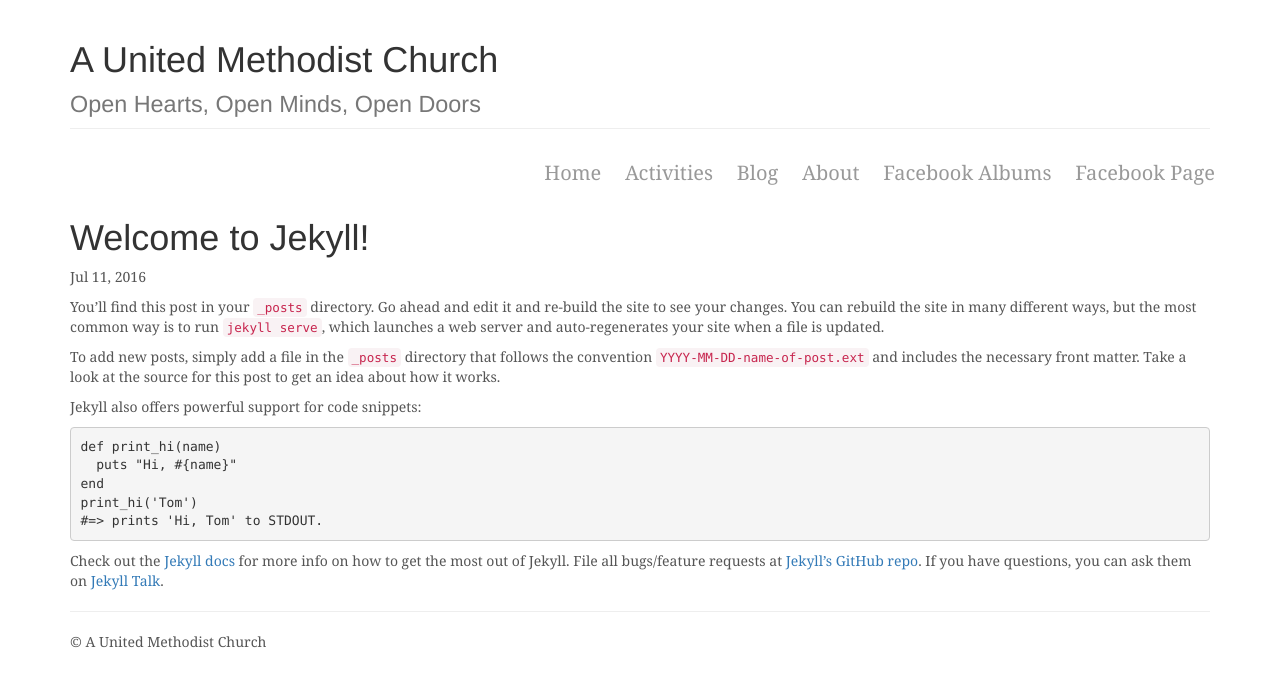
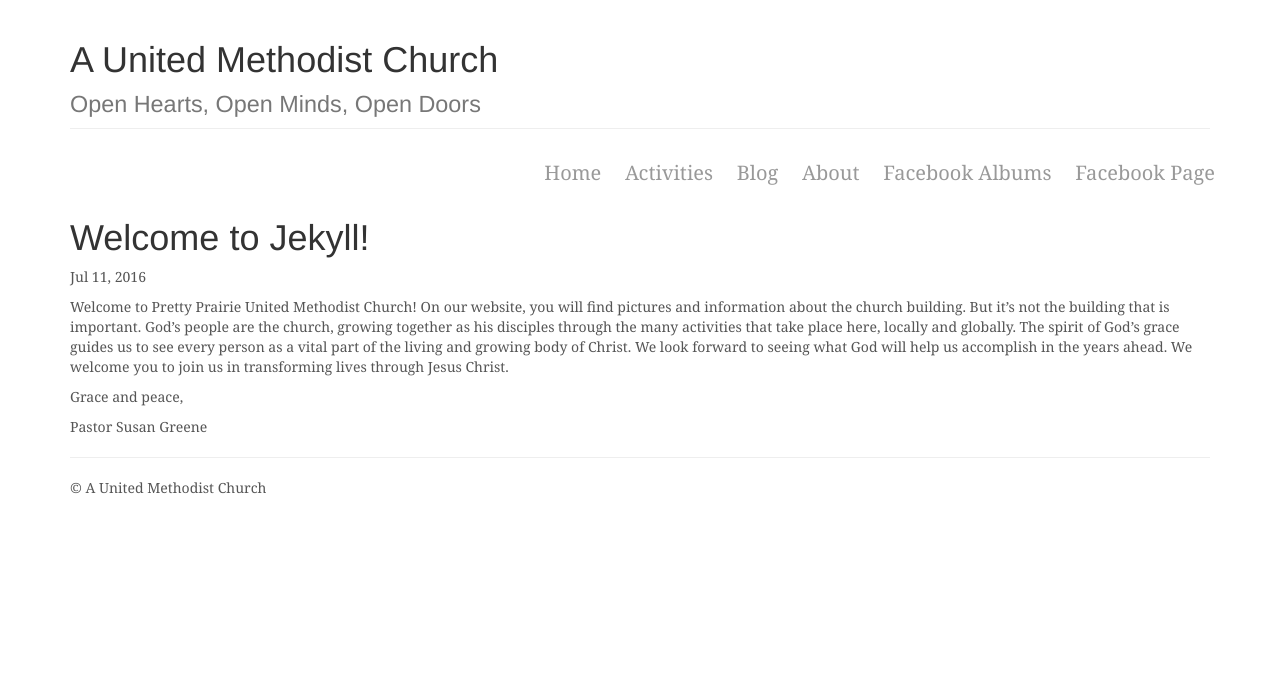
Before and after one commit to KatherineMichel/self-hosted-church-website-jekyll, a Jekyll site: the page built from _posts/2016-07-11-welcome-to-jekyll.markdown, in a window 1280 px wide. Shown: the top 687 px of the page. Built offline with Jekyll 4.4.1, drawn with Linux system fonts in a browser that asks for light colours; nearby versions of some CDN libraries; library files that are not in the unit come from our copies.

Commit message:
Update 2016-07-11-welcome-to-jekyll.markdown

```diff
--- a/_posts/2016-07-11-welcome-to-jekyll.markdown
+++ b/_posts/2016-07-11-welcome-to-jekyll.markdown
@@ -4,22 +4,8 @@ title:  "Welcome to Jekyll!"
 date:   2016-07-11 17:39:37 -0500
 categories: jekyll update
 ---
-You’ll find this post in your `_posts` directory. Go ahead and edit it and re-build the site to see your changes. You can rebuild the site in many different ways, but the most common way is to run `jekyll serve`, which launches a web server and auto-regenerates your site when a file is updated.
+Welcome to Pretty Prairie United Methodist Church! On our website, you will find pictures and information about the church building. But it's not the building that is important. God's people are the church, growing together as his disciples through the many activities that take place here, locally and globally. The spirit of God's grace guides us to see every person as a vital part of the living and growing body of Christ. We look forward to seeing what God will help us accomplish in the years ahead. We welcome you to join us in transforming lives through Jesus Christ.
 
-To add new posts, simply add a file in the `_posts` directory that follows the convention `YYYY-MM-DD-name-of-post.ext` and includes the necessary front matter. Take a look at the source for this post to get an idea about how it works.
+Grace and peace,
 
-Jekyll also offers powerful support for code snippets:
-
-{% highlight ruby %}
-def print_hi(name)
-  puts "Hi, #{name}"
-end
-print_hi('Tom')
-#=> prints 'Hi, Tom' to STDOUT.
-{% endhighlight %}
-
-Check out the [Jekyll docs][jekyll-docs] for more info on how to get the most out of Jekyll. File all bugs/feature requests at [Jekyll’s GitHub repo][jekyll-gh]. If you have questions, you can ask them on [Jekyll Talk][jekyll-talk].
-
-[jekyll-docs]: http://jekyllrb.com/docs/home
-[jekyll-gh]:   https://github.com/jekyll/jekyll
-[jekyll-talk]: https://talk.jekyllrb.com/
+Pastor Susan Greene
```
